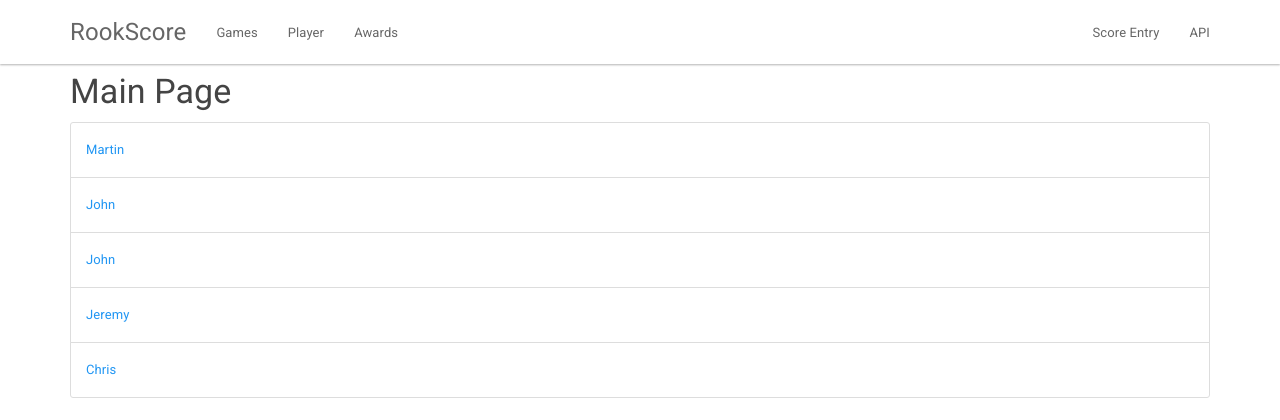
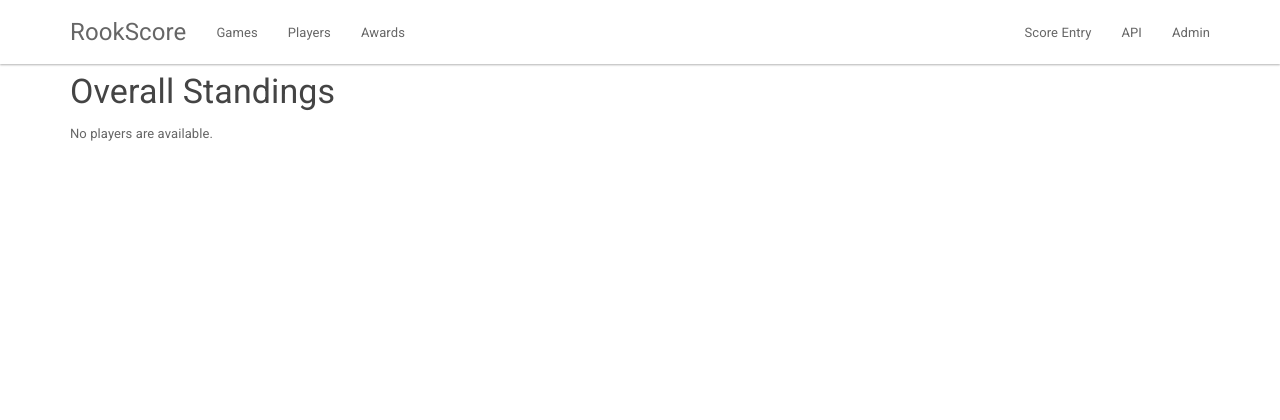
Before and after one commit to bchruszc/rook, a Django app: page / in a window 1280 px wide. Shown: the top 420 px of the page. Run offline with Django 3.2, Linux system fonts and the light colour scheme; data comes from the database, SQL or seed files in the repository; data that the repository does not hold is empty; parts of the project's set-up code (start-up, migrations or seed data) failed here and were passed over; some libraries are stand-ins or nearby versions.

Commit message:
UI Tweaks

```diff
--- a/rookscore/models.py
+++ b/rookscore/models.py
@@ -11,7 +11,7 @@ class Game(models.Model):
 
 
 class Player(models.Model):
-    player_id = models.IntegerField(default=0)
+    player_id = models.IntegerField(unique=True)
     first_name = models.CharField(max_length=20)
     last_name = models.CharField(max_length=20)
 
--- a/rookscore/templates/rookscore/base.html
+++ b/rookscore/templates/rookscore/base.html
@@ -1,7 +1,7 @@
 <html>
   <head>
       <meta charset="utf-8">
-      <title>Bootswatch: Paper</title>
+      <title>RookScore</title>
       <link rel="stylesheet" href="/static/css/bootstrap.css">
       <link rel="stylesheet" href="/static/css/bootswatch.min.css">
       <link rel="stylesheet" href="/static/css/rookscore.css">
@@ -32,7 +32,7 @@
               <a href="/games/">Games</a>
             </li>
             <li>
-              <a href="/players/">Player</a>
+              <a href="/players/">Players</a>
             </li>
             <li>
               <a href="/awards/">Awards</a>
@@ -45,6 +45,9 @@
             </li>
             <li>
               <a href="/api/games/">API</a>
+            </li>
+            <li>
+              <a href="/admin/">Admin</a>
             </li>
           </ul>
 
--- a/rookscore/templates/rookscore/index.html
+++ b/rookscore/templates/rookscore/index.html
@@ -2,7 +2,7 @@
 
 {% block body %}
 
-    <h3>Main Page</h3>
+    <h3>Overall Standings</h3>
 
     {% if player_list %}
     <ul class="list-group">
--- a/rookscore/urls.py
+++ b/rookscore/urls.py
@@ -30,6 +30,8 @@ urlpatterns = patterns('',
     url(r'^players/', views.players, name='players'),
     url(r'^player/(?P<player_id>\d+)/$', views.player, name='player'),
 
+    url(r'^awards/', views.awards, name='awards'),
+
     url(r'^api/games/$', views.GameList.as_view(), name='api-games'),
     url(r'^api/games/(?P<pk>[0-9]+)/$', views.GameList.as_view(), name='game-detail'),
 
--- a/rookscore/views.py
+++ b/rookscore/views.py
@@ -107,6 +107,15 @@ def players(request):
 def player(request, player_id):
     return HttpResponse("You have requested player #" + str(player_id))
 
+def awards(request):
+    award_list = []
+    template = loader.get_template('rookscore/awards.html')
+    context = RequestContext(request, {
+        'award_list': award_list,
+    })
+    return HttpResponse(template.render(context))
+
+
 #
 # APIS
 #
```
Also changed, not shown: 1 other file.
